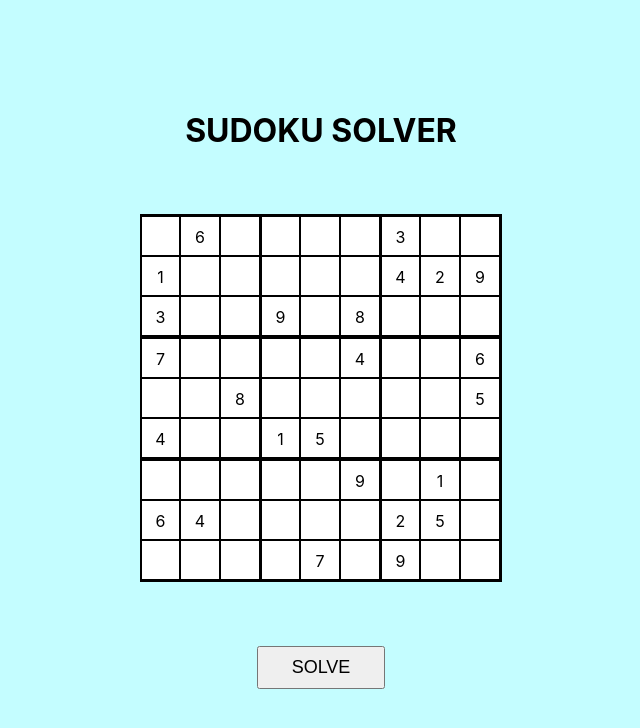
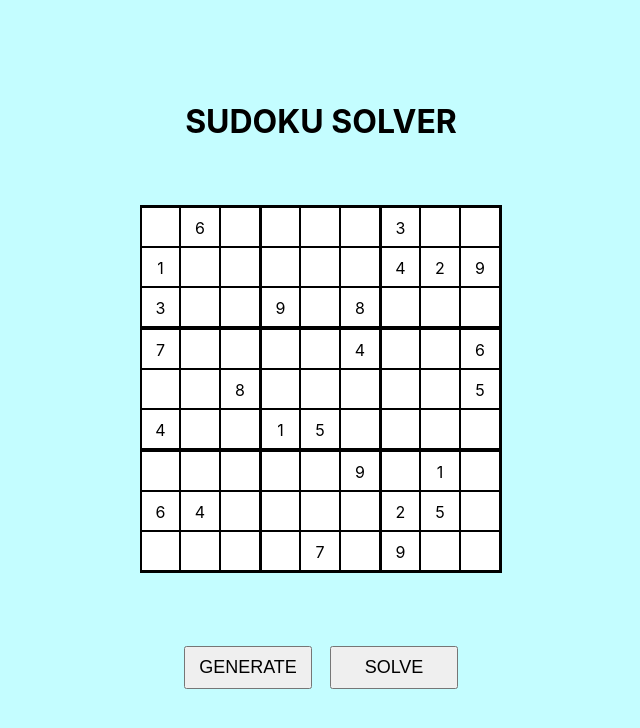
Before and after one commit to Ryhhill1998/SudokuSolverReact, a React (Create React App) app: page / in a window 1280 px wide. Shown: the top 728 px of the page, without its empty margins (319-959 px from the left). Built offline with nearby package versions, Linux system fonts and the light colour scheme.

Commit message:
Added new test board

```diff
--- a/src/App.css
+++ b/src/App.css
@@ -15,9 +15,10 @@
   gap: 4em;
 }
 
-.solve-button {
+.button {
   width: 8rem;
   padding: 0.5em;
   text-transform: uppercase;
   font-size: large;
+  margin: 0.5em;
 }
--- a/src/App.js
+++ b/src/App.js
@@ -18,6 +18,20 @@ const boardDefault = [
   [0, 0, 0, 0, 7, 0, 9, 0, 0],
 ];
 
+const board1 = [
+  [3, 4, 0, 0, 0, 0, 0, 0, 0],
+  [0, 5, 0, 0, 9, 0, 0, 0, 0],
+  [0, 0, 0, 3, 0, 0, 9, 2, 6],
+  [0, 0, 0, 1, 0, 2, 7, 3, 0],
+  [0, 3, 0, 0, 7, 9, 0, 0, 0],
+  [7, 0, 4, 0, 0, 0, 0, 1, 0],
+  [4, 2, 0, 9, 0, 0, 5, 6, 0],
+  [0, 0, 5, 0, 8, 7, 0, 0, 0],
+  [0, 0, 0, 0, 0, 4, 0, 9, 0],
+];
+
+const boards = [boardDefault, board1];
+
 const App = () => {
   const [board, setBoard] = useState(boardDefault);
 
@@ -26,13 +40,23 @@ const App = () => {
     setBoard(solution);
   };
 
+  const generateNewBoard = () => {
+    const randomIndex = Math.floor(Math.random() * 2);
+    setBoard(boards[randomIndex]);
+  };
+
   return (
     <div className="app-container">
       <h1>SUDOKU SOLVER</h1>
       <Grid board={board} />
-      <button className="solve-button" onClick={printSolvedBoard}>
-        Solve
-      </button>
+      <div>
+        <button className="button generate-button" onClick={generateNewBoard}>
+          Generate
+        </button>
+        <button className="button solve-button" onClick={printSolvedBoard}>
+          Solve
+        </button>
+      </div>
     </div>
   );
 };
```
